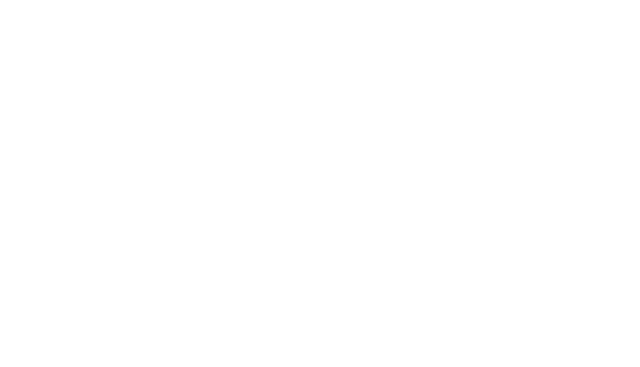
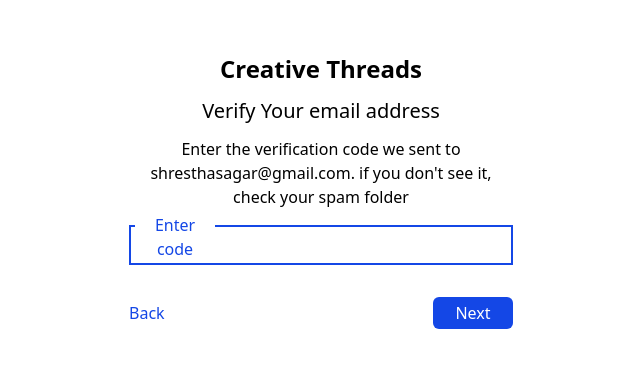
Before and after one commit to Virangj/Final_Year_Project, a React (Vite) app in the folder Frontend/: page /verification in a window 1280 px wide. Before the commit this address had no page. Shown: the part 215-582 px from the top of the page, without its empty margins (319-959 px from the left). Built offline with nearby package versions, Linux system fonts and the light colour scheme.

Commit message:
verification page is created

```diff
--- a/Frontend/src/App.jsx
+++ b/Frontend/src/App.jsx
@@ -7,6 +7,7 @@
 } from "react-router-dom";
 import Login from "./pages/Login";
 import Home from "./pages/Home";
+import Gmail_verification from "./pages/Gmail_verification";
 
 function App() {
   //   const router = createBrowserRouter([
@@ -31,6 +32,10 @@
         path="/login"
         element={!authUser ? <Login /> : <Navigate to="/" />}
       />
+      <Route
+        path="/verification"
+        element={<Gmail_verification />}
+      />
     </Routes>
   );
 }
--- /dev/null
+++ b/Frontend/src/pages/Gmail_verification.jsx
@@ -0,0 +1,53 @@
+import { useState } from 'react'
+import React from 'react'
+import { axiosInstance } from '../lib/axios'
+import { useNavigate } from 'react-router-dom'
+
+const Gmail_verification = () => {
+    const [code, setcode] = useState()
+    const [error, seterror] = useState()
+    const navigate= useNavigate()
+
+    const handlechange=(e)=>{
+        setcode(e.target.value)
+    }
+    const savecode=async()=>{
+        console.log(code)
+        const res =await axiosInstance.post("/emailcheck",code,{ headers: { "Content-Type": "application/json" },})
+        if(res.data.error){
+           seterror(res.data.message)
+        }
+        else{
+            navigate("/")
+        }
+    }
+
+    const back=()=>{
+        navigate("/login")
+    }
+  return (
+    <>
+      <div className='w-full h-screen flex justify-center items-center'>
+         <div className='w-72  h-fit flex-col  my-auto sm:w-96 flex'>
+            <h2 className='mt-3 text-center font-bold text-2xl'>Creative Threads</h2>
+            <h4 className='mt-3 text-center font-medium text-xl'>Verify Your email address</h4>
+            <p className='mt-3 mb-4 text-center font-normal'>Enter the verification code we sent to shresthasagar@gmail.com. if you don't see it, check your spam folder</p>
+            <div className='relative mb-2'>
+                <span className='fixed -mt-3 ml-1.5 bg-white w-20 text-center text-blue-700'>Enter code</span>
+                <input type="text" value={code} onChange={handlechange} className=' w-full h-10 pl-2 border-2 border-blue-700 outline-none'></input>
+            </div>
+            {error && <p className=' text-red-600 text-xs'>{error}</p>}
+            <div className='flex justify-between h-8 mt-6'>
+                <button onClick={back} className='text-blue-700 font-medium   cursor-pointer'>Back</button>
+                <button onClick={savecode} className=' bg-blue-700 font-medium text-white text-center cursor-pointer w-20  rounded-md'>Next</button>
+            </div>
+
+
+         </div>
+      </div>
+
+    </>
+  )
+}
+
+export default Gmail_verification
--- a/Frontend/src/pages/Login.jsx
+++ b/Frontend/src/pages/Login.jsx
@@ -1,13 +1,14 @@
 import React, { useState } from "react";
 import { useNavigate } from "react-router-dom";
+import { axiosInstance } from "../lib/axios";
 
 const Login = () => {
   const [login, setlogin] = useState({ email: "", password: "" })
   const [check_login, check_setlogin] = useState(true)
   const [signup, setsignup] = useState({ username: "", email: "", password: "", role: "" })
-  const navigate=useNavigate();
-  const [loginres,setloginres]=useState()
-  const [signupres,setsignupres]=useState()
+  const navigate = useNavigate();
+  const [loginres, setloginres] = useState()
+  const [signupres, setsignupres] = useState()
 
   const login_handlechange = (e) => {
     setlogin({ ...login, [e.target.name]: e.target.value })
@@ -21,35 +22,35 @@
     check_setlogin(!check_login)
   }
 
-  const setrole= async(e)=>{
-      setsignup({...signup,[e.target.name]:e.target.value})
+  const setrole = async (e) => {
+    setsignup({ ...signup, [e.target.name]: e.target.value })
   }
 
   const savelogin = async () => {
-      let a = await fetch("http://localhost:5001/api/auth/login", { method: "POST", headers: { "Content-Type": "application/json" }, body: JSON.stringify(login) })
-      let res = await a.json()
-      if (res._id) {
+    console.log(login)
+    let res = await axiosInstance.post("/auth/login", login, { headers: { "Content-Type": "application/json" }, })
+    if (res.data._id) {
       navigate("/")
     }
     else {
-          console.log(res.message)
-          setloginres(res.message)
+      console.log(res.data.message)
+      setloginres(res.data.message)
     }
 
     setlogin({ email: "", password: "" })
   }
 
-  const savesignup=async()=>{
-      let a = await fetch("http://localhost:5001/api/auth/signup", { method: "POST", headers: { "Content-Type": "application/json" }, body: JSON.stringify(signup) })
-      let res= await a.json()
-      if (res._id) {
+  const savesignup = async () => {
+    console.log(signup)
+    let res = await axiosInstance.post("/auth/signup", signup, { headers: { "Content-Type": "application/json" }, })
+    if (res.data._id) {
       console.log(res._id)
       navigate("/")
 
     }
     else {
-          console.log(res.message)
-          setsignupres(res.message)
+      console.log(res.data.message)
+      setsignupres(res.data.message)
     }
 
     setsignup({ username: "", email: "", password: "", role: "" })
@@ -87,7 +88,7 @@
               </div>
               <label className="pl-4 mb-1 font-semibold">Email</label>
               <input
-                className="bg-white  rounded-md mx-4 mb-2 pl-2 "
+                className="bg-white  outline-none  rounded-md mx-4 mb-2 pl-2 "
                 type="text"
                 value={login.email}
                 onChange={login_handlechange}
@@ -95,7 +96,7 @@
               />
               <label className="pl-4 mb-1 font-semibold ">Password</label>
               <input
-                className="bg-white  rounded-md mx-4 mb-2 pl-2"
+                className="bg-white   outline-none rounded-md mx-4 mb-2 pl-2"
                 type="password"
                 value={login.password}
                 onChange={login_handlechange}
@@ -114,7 +115,7 @@
                 <div className="pr-4 text-xs">Forget Password</div>
               </div>
               <button
-                className="bg-black mx-4 rounded-md text-white h-8 mb-4 "
+                className="bg-black mx-4 rounded-md text-white h-8 mb-4  cursor-pointer  "
                 onClick={savelogin}
               >
                 Login
@@ -150,15 +151,15 @@
               </div>
               <label className="pl-4 mb-1 font-semibold">UserName</label>
               <input
-                className="bg-white  rounded-md mx-4 mb-2 pl-2 "
+                className="bg-white  outline-none  rounded-md mx-4 mb-2 pl-2 "
                 type="text"
                 value={signup.username}
                 onChange={signup_handlechange}
                 name="username"
               />
-              <label className="pl-4 mb-1 font-semibold">Email</label>
+              <label className="pl-4   mb-1 font-semibold">Email</label>
               <input
-                className="bg-white  rounded-md mx-4 mb-2 pl-2 "
+                className="bg-white  outline-none  rounded-md mx-4 mb-2 pl-2 "
                 type="text"
                 value={signup.email}
                 onChange={signup_handlechange}
@@ -166,7 +167,7 @@
               />
               <label className="pl-4 mb-1 font-semibold ">Password</label>
               <input
-                className="bg-white  rounded-md mx-4 mb-2 pl-2"
+                className="bg-white  outline-none  rounded-md mx-4 mb-2 pl-2"
                 type="password"
                 value={signup.password}
                 onChange={signup_handlechange}
@@ -177,7 +178,7 @@
                 value={signup.role}
                 name="role"
                 onChange={setrole}
-                className="rounded-md mx-4 mb-3 pl-2 font-normal"
+                className="rounded-md mx-4 mb-3 pl-2 font-normal "
               >
                 <option value="">Account Type</option>
                 <option value="normal"> User</option>
@@ -190,7 +191,7 @@
               )}
 
               <button
-                className="bg-black mx-4 rounded-md text-white h-8 mb-4 "
+                className="bg-black mx-4 rounded-md text-white h-8 mb-4 cursor-pointer  "
                 onClick={savesignup}
               >
                 SignUp
```
Lines whose indentation alone changed are shown as unchanged.
